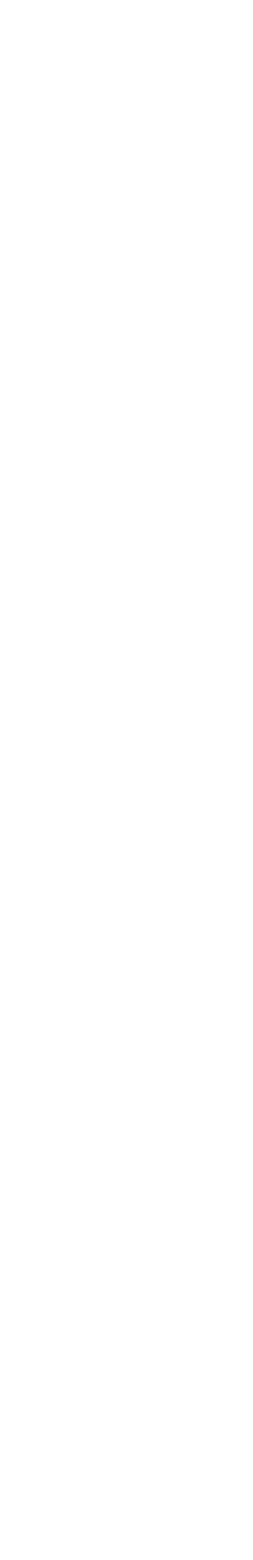
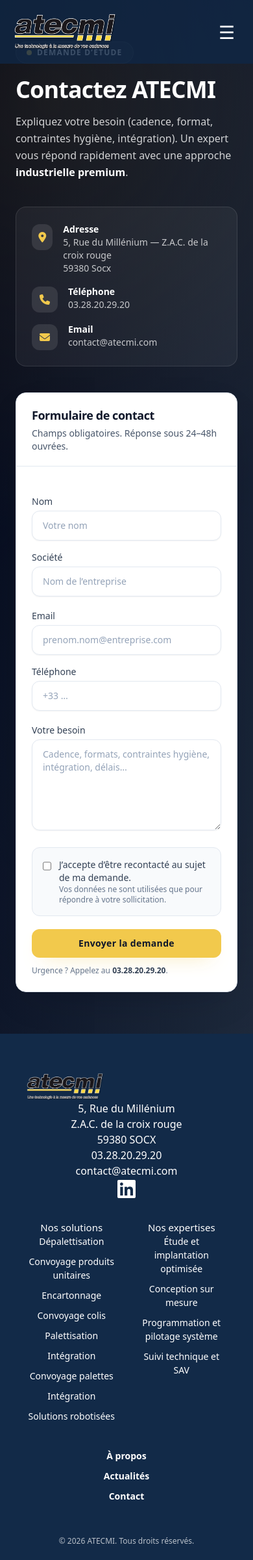
Before and after one commit to MelanyFroment/ATECMI, a Django app: page /contact/ in a window 390 px wide. Before the commit the page is empty. Shown: the whole page at 65% size. Before the commit the page ends 844 px from the top, so only its background shows below. Run offline with Django 5.2, Linux system fonts and the light colour scheme; parts of the project's set-up code (start-up, migrations or seed data) failed here and were passed over; some libraries are stand-ins or nearby versions.

Commit message:
Add contact page with form handling and styling; update base layout for improved design

```diff
--- a/config/config/urls.py
+++ b/config/config/urls.py
@@ -19,6 +19,7 @@
 
 urlpatterns = [
     path('admin/', admin.site.urls),
-    path("", include(("core.urls", "core"), namespace="core")),
-    path("", include(("solutions.urls", "solutions"), namespace="solutions")),
+    path("", include("core.urls", namespace="core")),
+    path("solutions/", include("solutions.urls", namespace="solutions")),
+    path("actualites/", include("blog.urls", namespace="blog")),
 ]
--- a/config/core/views.py
+++ b/config/core/views.py
@@ -1,4 +1,8 @@
-from django.shortcuts import render
+from django.contrib import messages
+from django.shortcuts import redirect, render
+from django.urls import reverse
+
+from .forms import ContactForm
 
 def home(request):
     return render(request, "core/home.html")
@@ -7,4 +11,20 @@
     return render(request, "core/about.html")
 
 def contact(request):
-    return render(request, "core/contact.html")
+    if request.method == "POST":
+        form = ContactForm(request.POST)
+        if form.is_valid():
+            messages.success(
+                request,
+                "Merci, votre demande a bien été envoyée. Nous revenons vers vous sous 24–48h ouvrées.",
+            )
+            return redirect(reverse("core:contact"))
+
+        messages.error(
+            request,
+            "Certaines informations sont invalides. Merci de vérifier le formulaire.",
+        )
+    else:
+        form = ContactForm()
+
+    return render(request, "core/contact.html", {"form": form})
--- a/config/templates/base.html
+++ b/config/templates/base.html
@@ -12,8 +12,9 @@
 
     <!-- CSS -->
     <link rel="stylesheet" href="{% static 'css/style.css' %}">
+    <script src='https://cdn.tailwindcss.com'></script>
 </head>
-<body>
+<body class="font-sans bg-gray-50">
 
     {% include "includes/navbar.html" %}
 
--- a/config/templates/core/contact.html
+++ b/config/templates/core/contact.html
@@ -0,0 +1,159 @@
+{% extends "base.html" %}
+{% load static %}
+
+{% block title %}Contact - ATECMI{% endblock %}
+
+{% block content %}
+<section class="relative overflow-hidden">
+  <div class="absolute inset-0">
+    <div class="absolute inset-0 bg-gradient-to-br from-slate-950 via-slate-900 to-slate-800"></div>
+    <div class="absolute inset-0 opacity-20" style="background-image: radial-gradient(circle at 20% 10%, rgba(242,201,76,0.45), transparent 45%), radial-gradient(circle at 80% 70%, rgba(14,38,67,0.6), transparent 55%);"></div>
+  </div>
+
+  <div class="relative mx-auto max-w-6xl px-6 py-16 sm:py-20">
+    <div class="grid gap-10 lg:grid-cols-2 lg:items-start">
+      <div class="text-white">
+        <p class="inline-flex items-center gap-2 rounded-full border border-white/10 bg-white/5 px-4 py-2 text-xs font-semibold tracking-widest uppercase">
+          <span class="h-2 w-2 rounded-full bg-[#F2C94C]"></span>
+          Demande d’étude
+        </p>
+        <h1 class="mt-5 text-4xl font-semibold tracking-tight sm:text-5xl">
+          Contactez ATECMI
+        </h1>
+        <p class="mt-4 text-base leading-relaxed text-white/80 sm:text-lg">
+          Expliquez votre besoin (cadence, format, contraintes hygiène, intégration). Un expert vous répond rapidement avec une approche
+          <span class="font-semibold text-white">industrielle premium</span>.
+        </p>
+
+        <div class="mt-10 grid gap-4 rounded-2xl border border-white/10 bg-white/5 p-6">
+          <div class="flex items-start gap-4">
+            <div class="mt-0.5 flex h-10 w-10 items-center justify-center rounded-xl bg-white/10">
+              <i class="fa-solid fa-location-dot text-[#F2C94C]"></i>
+            </div>
+            <div>
+              <p class="text-sm font-semibold">Adresse</p>
+              <p class="text-sm text-white/75">5, Rue du Millénium — Z.A.C. de la croix rouge<br>59380 Socx</p>
+            </div>
+          </div>
+          <div class="flex items-start gap-4">
+            <div class="mt-0.5 flex h-10 w-10 items-center justify-center rounded-xl bg-white/10">
+              <i class="fa-solid fa-phone text-[#F2C94C]"></i>
+            </div>
+            <div>
+              <p class="text-sm font-semibold">Téléphone</p>
+              <p class="text-sm text-white/75">03.28.20.29.20</p>
+            </div>
+          </div>
+          <div class="flex items-start gap-4">
+            <div class="mt-0.5 flex h-10 w-10 items-center justify-center rounded-xl bg-white/10">
+              <i class="fa-solid fa-envelope text-[#F2C94C]"></i>
+            </div>
+            <div>
+              <p class="text-sm font-semibold">Email</p>
+              <p class="text-sm text-white/75">contact@atecmi.com</p>
+            </div>
+          </div>
+        </div>
+      </div>
+
+      <div class="rounded-2xl border border-slate-200 bg-white shadow-[0_20px_60px_-30px_rgba(2,6,23,0.35)]">
+        <div class="border-b border-slate-200 px-6 py-5">
+          <h2 class="text-lg font-semibold tracking-tight text-slate-900">Formulaire de contact</h2>
+          <p class="mt-1 text-sm text-slate-600">Champs obligatoires. Réponse sous 24–48h ouvrées.</p>
+        </div>
+
+        <div class="px-6 py-6">
+          {% if messages %}
+            <div class="mb-6 space-y-3">
+              {% for message in messages %}
+                <div class="rounded-xl border px-4 py-3 text-sm
+                  {% if message.tags == 'success' %}
+                    border-emerald-200 bg-emerald-50 text-emerald-900
+                  {% elif message.tags == 'error' %}
+                    border-rose-200 bg-rose-50 text-rose-900
+                  {% else %}
+                    border-slate-200 bg-slate-50 text-slate-900
+                  {% endif %}
+                ">
+                  {{ message }}
+                </div>
+              {% endfor %}
+            </div>
+          {% endif %}
+
+          <form method="post" class="space-y-5">
+            {% csrf_token %}
+
+            <div class="grid gap-4 sm:grid-cols-2">
+              <div>
+                <label class="block text-sm font-medium text-slate-700" for="id_name">Nom</label>
+                <input class="mt-1 w-full rounded-xl border border-slate-200 bg-white px-4 py-3 text-sm text-slate-900 shadow-sm outline-none ring-0 placeholder:text-slate-400 focus:border-slate-300 focus:ring-2 focus:ring-[#0E2643]/15"
+                       type="text" name="name" id="id_name" required
+                       value="{{ form.name.value|default_if_none:'' }}"
+                       placeholder="Votre nom">
+                {% if form.name.errors %}<p class="mt-1 text-xs text-rose-600">{{ form.name.errors|striptags }}</p>{% endif %}
+              </div>
+              <div>
+                <label class="block text-sm font-medium text-slate-700" for="id_company">Société</label>
+                <input class="mt-1 w-full rounded-xl border border-slate-200 bg-white px-4 py-3 text-sm text-slate-900 shadow-sm outline-none ring-0 placeholder:text-slate-400 focus:border-slate-300 focus:ring-2 focus:ring-[#0E2643]/15"
+                       type="text" name="company" id="id_company" required
+                       value="{{ form.company.value|default_if_none:'' }}"
+                       placeholder="Nom de l’entreprise">
+                {% if form.company.errors %}<p class="mt-1 text-xs text-rose-600">{{ form.company.errors|striptags }}</p>{% endif %}
+              </div>
+            </div>
+
+            <div class="grid gap-4 sm:grid-cols-2">
+              <div>
+                <label class="block text-sm font-medium text-slate-700" for="id_email">Email</label>
+                <input class="mt-1 w-full rounded-xl border border-slate-200 bg-white px-4 py-3 text-sm text-slate-900 shadow-sm outline-none ring-0 placeholder:text-slate-400 focus:border-slate-300 focus:ring-2 focus:ring-[#0E2643]/15"
+                       type="email" name="email" id="id_email" required
+                       value="{{ form.email.value|default_if_none:'' }}"
+                       placeholder="prenom.nom@entreprise.com">
+                {% if form.email.errors %}<p class="mt-1 text-xs text-rose-600">{{ form.email.errors|striptags }}</p>{% endif %}
+              </div>
+              <div>
+                <label class="block text-sm font-medium text-slate-700" for="id_phone">Téléphone</label>
+                <input class="mt-1 w-full rounded-xl border border-slate-200 bg-white px-4 py-3 text-sm text-slate-900 shadow-sm outline-none ring-0 placeholder:text-slate-400 focus:border-slate-300 focus:ring-2 focus:ring-[#0E2643]/15"
+                       type="text" name="phone" id="id_phone" required
+                       value="{{ form.phone.value|default_if_none:'' }}"
+                       placeholder="+33 …">
+                {% if form.phone.errors %}<p class="mt-1 text-xs text-rose-600">{{ form.phone.errors|striptags }}</p>{% endif %}
+              </div>
+            </div>
+
+            <div>
+              <label class="block text-sm font-medium text-slate-700" for="id_message">Votre besoin</label>
+              <textarea class="mt-1 min-h-[140px] w-full resize-y rounded-xl border border-slate-200 bg-white px-4 py-3 text-sm text-slate-900 shadow-sm outline-none ring-0 placeholder:text-slate-400 focus:border-slate-300 focus:ring-2 focus:ring-[#0E2643]/15"
+                        name="message" id="id_message" required
+                        placeholder="Cadence, formats, contraintes hygiène, intégration, délais…">{{ form.message.value|default_if_none:'' }}</textarea>
+              {% if form.message.errors %}<p class="mt-1 text-xs text-rose-600">{{ form.message.errors|striptags }}</p>{% endif %}
+            </div>
+
+            <div class="flex items-start gap-3 rounded-xl border border-slate-200 bg-slate-50 px-4 py-4">
+              <input class="mt-1 h-4 w-4 rounded border-slate-300 text-[#0E2643] focus:ring-[#0E2643]/20"
+                     type="checkbox" name="consent" id="id_consent" required
+                     {% if form.consent.value %}checked{% endif %}>
+              <label for="id_consent" class="text-sm text-slate-700">
+                J’accepte d’être recontacté au sujet de ma demande.
+                <span class="block text-xs text-slate-500">Vos données ne sont utilisées que pour répondre à votre sollicitation.</span>
+              </label>
+            </div>
+            {% if form.consent.errors %}<p class="mt-1 text-xs text-rose-600">{{ form.consent.errors|striptags }}</p>{% endif %}
+
+            <div class="flex flex-col gap-3 sm:flex-row sm:items-center sm:justify-between">
+              <button type="submit"
+                      class="inline-flex items-center justify-center rounded-xl bg-[#F2C94C] px-6 py-3 text-sm font-extrabold tracking-wide text-slate-900 shadow-[0_12px_30px_-18px_rgba(242,201,76,0.9)] transition hover:brightness-95 focus:outline-none focus:ring-2 focus:ring-[#F2C94C]/30">
+                Envoyer la demande
+              </button>
+              <p class="text-xs text-slate-500">
+                Urgence ? Appelez au <span class="font-semibold text-slate-700">03.28.20.29.20</span>.
+              </p>
+            </div>
+          </form>
+        </div>
+      </div>
+    </div>
+  </div>
+</section>
+{% endblock %}
--- a/config/templates/includes/navbar.html
+++ b/config/templates/includes/navbar.html
@@ -3,7 +3,7 @@
 <nav class="navbar">
     <div class="nav-container">
 
-        <a href="/" class="logo-container">
+        <a href="{% url 'core:home' %}" class="logo-container">
             <img src="/static/images/logo.png" alt="Logo" class="logo">
         </a>
 
@@ -26,7 +26,7 @@
                     </ul>
                 </li>
                 <li><a href="#">Expertises</a></li>
-                <li><a href="#">Actualités</a></li>
+                <li><a href="{% url 'blog:list' %}">Actualités</a></li>
             </ul>
 
             <ul class="nav-right">
```
Also changed, not shown: config/blog/views.py (+12 -2 lines).
